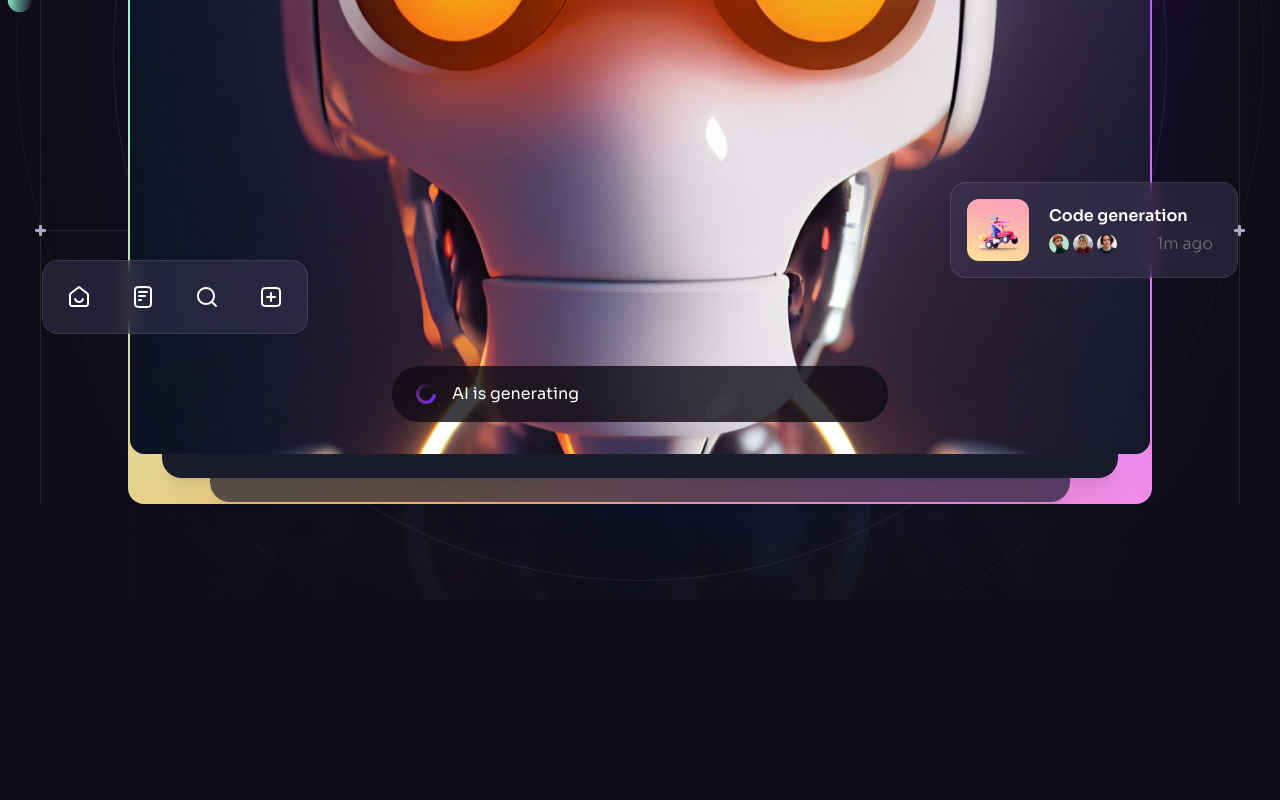
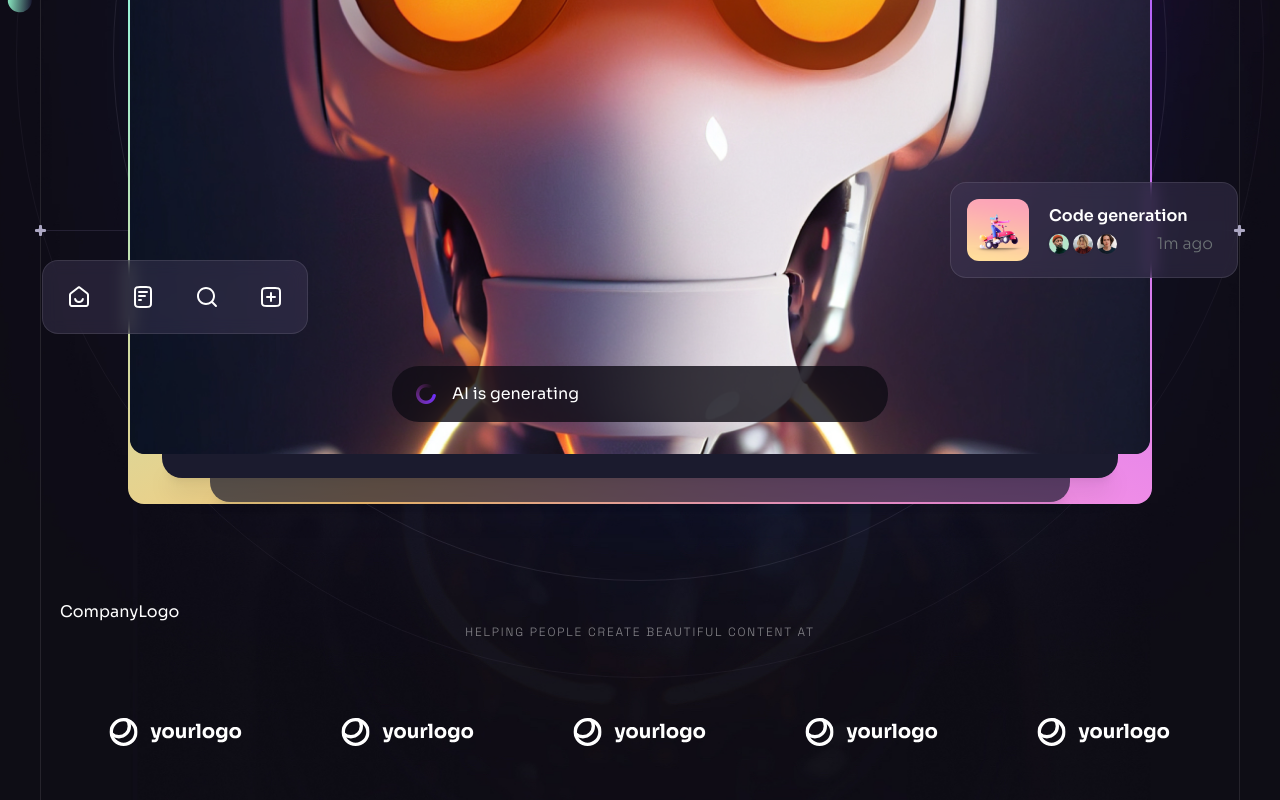
Before and after one commit to B1ack0ut1/brainwave, a React (Vite) app: page / in a window 1280 px wide. Shown: the part 654-1454 px from the top of the page. Before the commit the page ends 1254 px from the top, so only its background shows below. Built offline with nearby package versions, Linux system fonts and the light colour scheme.

Commit message:
Worked on Hero and CompanyLogos component

```diff
--- /dev/null
+++ b/src/components/CompanyLogos.jsx
@@ -0,0 +1,25 @@
+import React from "react";
+import { companyLogos } from "../constants";
+
+const CompanyLogo = ({ className }) => {
+  return (
+    <div className={className}>
+      CompanyLogo
+      <h5 className="tagline mb-6 text-center text-n-1/50">
+        Helping people create beautiful content at
+      </h5>
+      <ul className="flex">
+        {companyLogos.map((logo, index) => (
+          <li
+            className="flex items-center justify-center flex-1 h-[8.5rem]"
+            key={index}
+          >
+            <img src={logo} width={134} height={28} alt={logo} />
+          </li>
+        ))}
+      </ul>
+    </div>
+  );
+};
+
+export default CompanyLogo;
--- a/src/components/Hero.jsx
+++ b/src/components/Hero.jsx
@@ -7,6 +7,7 @@
 import { ScrollParallax } from "react-just-parallax";
 import Generating from "./Generating";
 import Notification from "./Notification";
+import CompanyLogos from "./CompanyLogos";
 
 const Hero = () => {
   const parallaxRef = useRef(null);
@@ -85,6 +86,7 @@
           </div>
           <BackgroundCircles />
         </div>
+        <CompanyLogos className="hidden relative z-10 mt-20 lg:block" />
       </div>
       <BottomLine />
     </Section>
```
